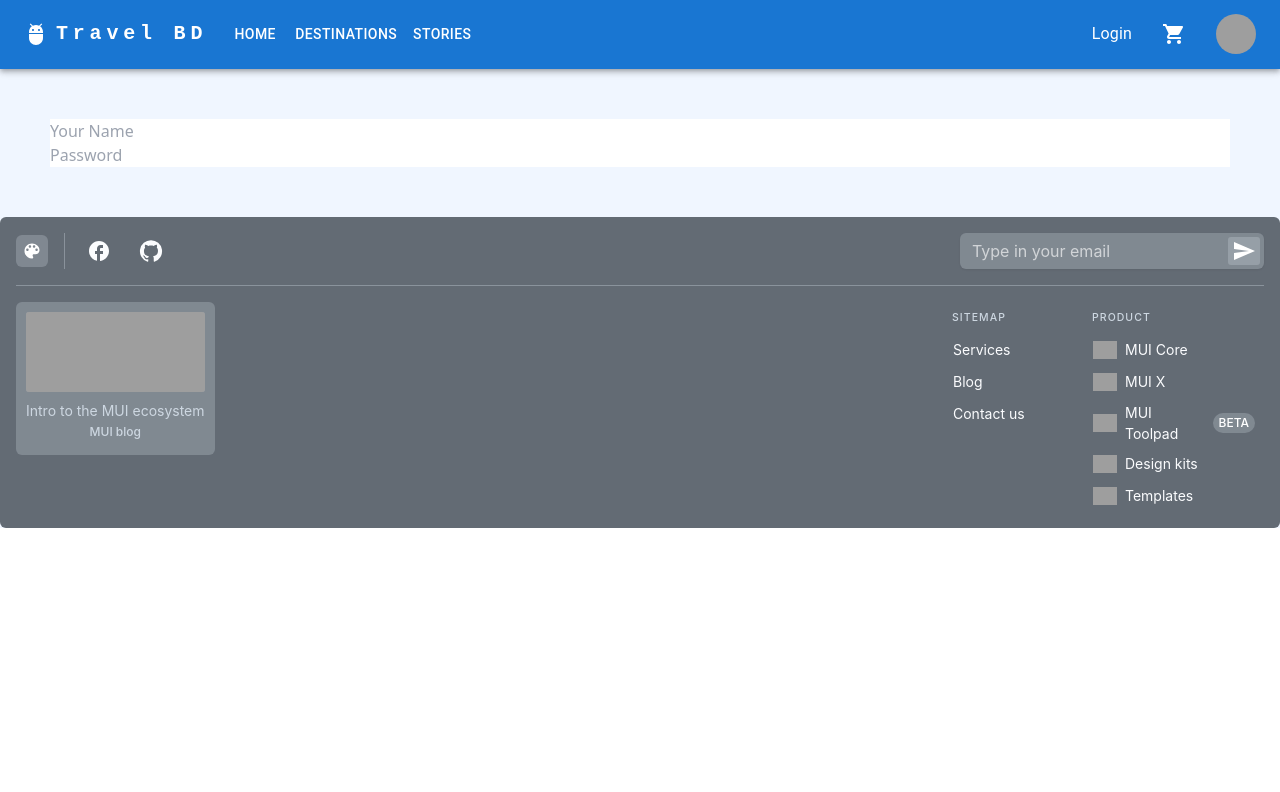
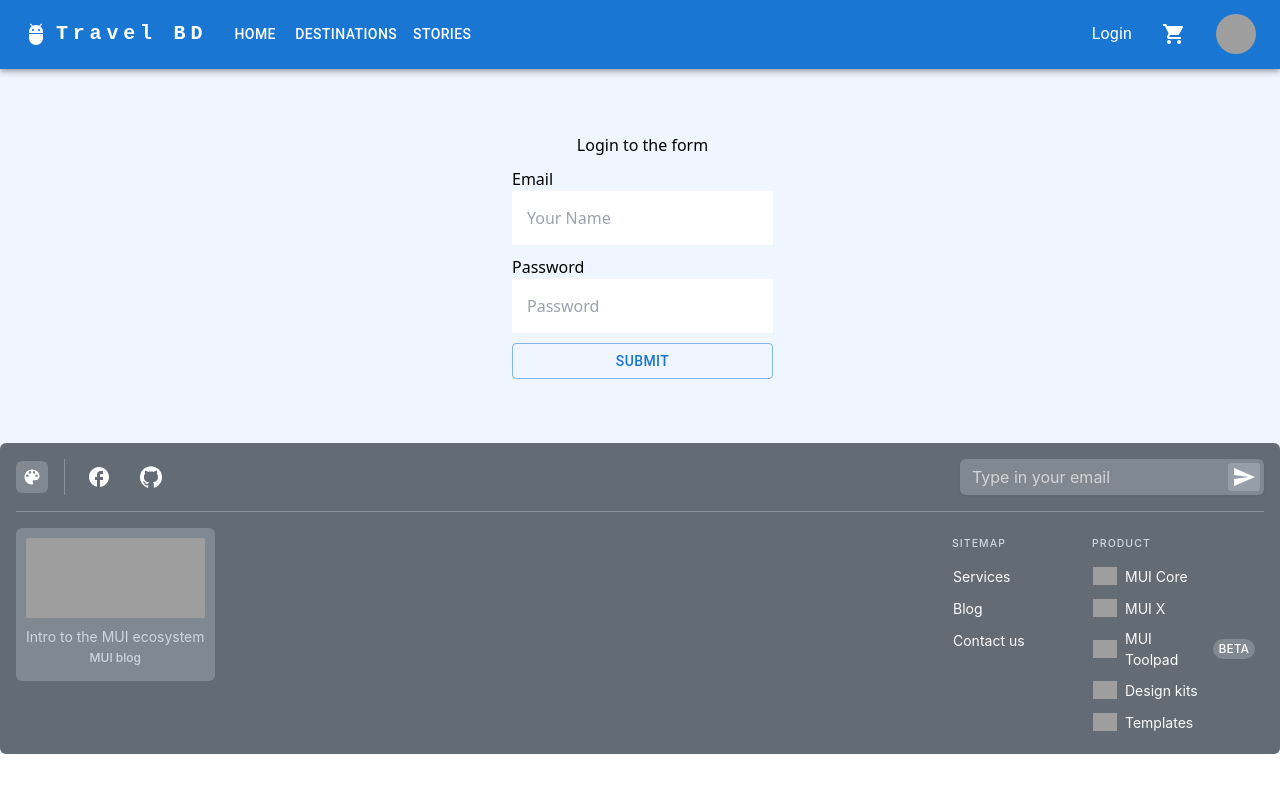
Before and after one commit to arifkhan676/travel-bd, a React (Create React App) app: page /login in a window 1280 px wide. Shown: the top 792 px of the page. Built offline with nearby package versions, Linux system fonts and the light colour scheme; grey boxes are pictures that could not be loaded; what react-swipeable-views-utils would draw is missing.

Commit message:
login page created

```diff
--- a/src/App.js
+++ b/src/App.js
@@ -9,6 +9,7 @@ import Footer from './components/Footer/Footer';
 import Login from './components/Sign/Login';
 import ProductPage from './components/ProductPage/ProductPage';
 import CartProducts from './components/CartProducts/CartProducts';
+import SignUp from './components/Sign/SignUp';
 
 export const contextAPI = createContext();
 
@@ -35,9 +36,10 @@ function App() {
             <Routes>
               <Route exact path='/' element={<Home />} > </Route>
               <Route path='/VisitPage/:id' element={<VisitPage />} > </Route>
-              <Route path='/login' element={<Login />} > </Route>
               <Route path='/ProductPage/:proId' element={<ProductPage />} > </Route>
               <Route path='/CartProducts/:cartId' element={<CartProducts />} > </Route>
+              <Route path='/login' element={<Login />} > </Route>
+              <Route path='/Signup' element={<SignUp />} > </Route>
 
               <Route path='*' element={<NotFound />}  >  </Route>
 
--- a/src/components/Navbaar/Navbaar.js
+++ b/src/components/Navbaar/Navbaar.js
@@ -18,7 +18,7 @@ import { contextAPI } from '../../App';
 import { Badge } from '@mui/material';
 
 const pages = ['Home', 'Destinations', 'Stories'];
-const settings = ['Profile', 'Account', 'Logout'];
+const settings = ['Profile', 'Account', 'Signup', 'Logout'];
 
 function Navbaar() {
 
@@ -178,8 +178,9 @@ function Navbaar() {
                             onClose={handleCloseUserMenu}
                         >
                             {settings.map((setting) => (
+
                                 <MenuItem key={setting} onClick={handleCloseUserMenu}>
-                                    <Typography textAlign="center">{setting}</Typography>
+                                    <Typography textAlign="center"> {setting}</Typography>
                                 </MenuItem>
                             ))}
                         </Menu>
--- a/src/components/Sign/Login.js
+++ b/src/components/Sign/Login.js
@@ -1,13 +1,20 @@
 import React from 'react'
+import './login.css'
+import { Button } from '@mui/material'
 
 const Login = () => {
   return (
-    <div style={{ display: 'grid', padding: '50px' }} >
+    <div style={{ display: 'grid', padding: '5%', width: '20%', position: 'relative', left: '35%', }} >
 
-      <input type="email" placeholder='Your Name' />
+      <h3> Login to the form </h3>
 
-      <input type="password" placeholder='Password' />
+      <label htmlFor=""  > Email </label>
+      <input className='input' type="email" placeholder='Your Name' aria-required />
 
+      <label htmlFor=""  > Password </label>
+      <input className='input' type="password" placeholder='Password' />
+
+      <Button style={{ marginTop: '10px' }} variant='outlined' > Submit </Button>
 
     </div>
   )
--- /dev/null
+++ b/src/components/Sign/SignUp.js
@@ -0,0 +1,13 @@
+import React from 'react'
+
+const SignUp = () => {
+
+  return (
+    <div>
+      <h3> Sign Up Please </h3>
+
+    </div>
+  )
+}
+
+export default SignUp
--- /dev/null
+++ b/src/components/Sign/login.css
@@ -0,0 +1,8 @@
+.input{
+    padding: 15px;
+
+}
+label{
+    text-align: left;
+    margin-top: 10px;
+}
```
